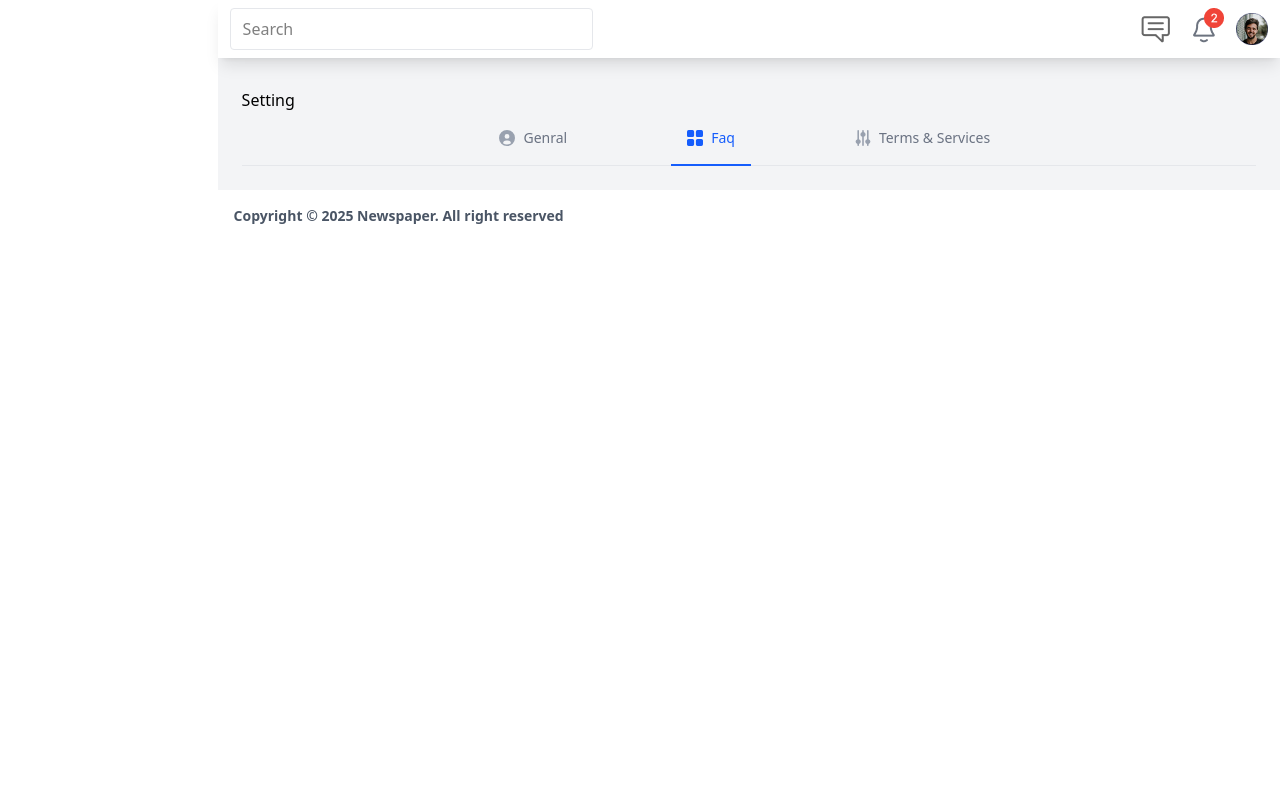
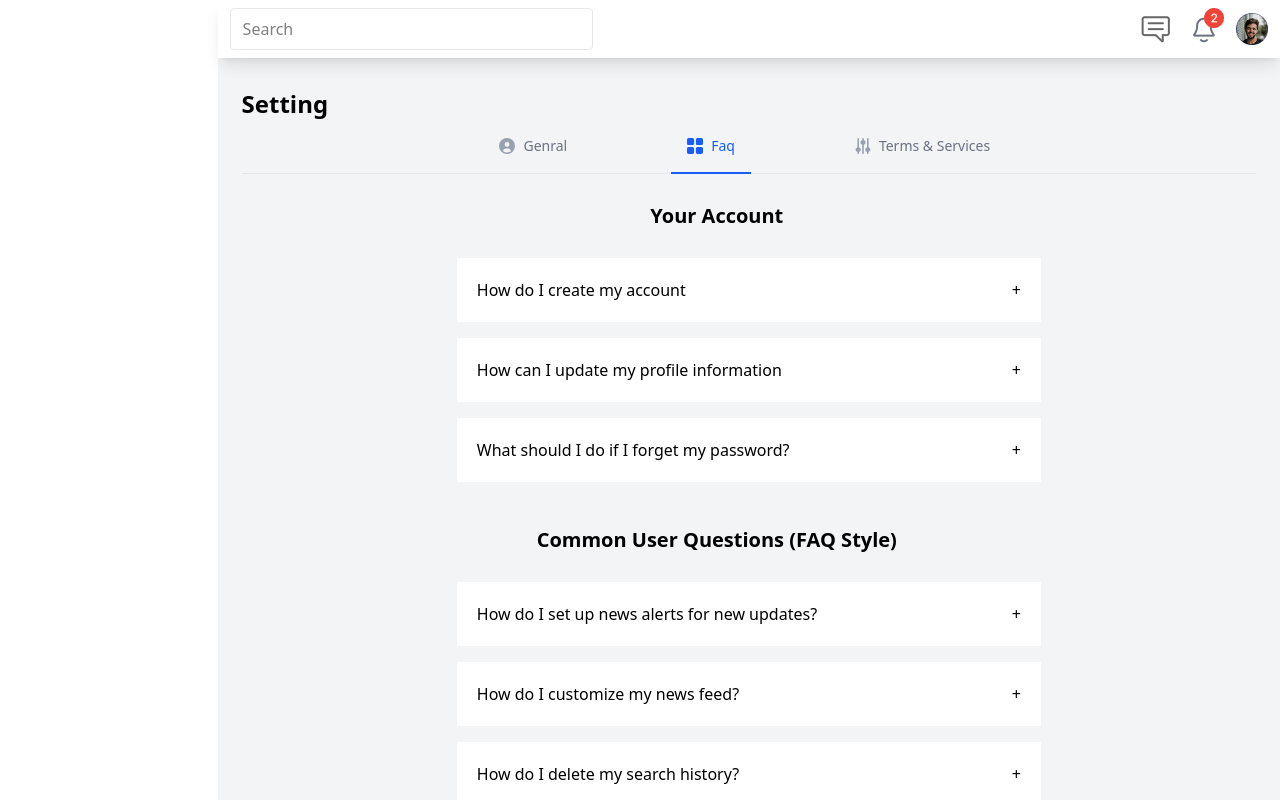
Before and after one commit to Ashvinghugare1/news-portal, a React (Vite) app: page /setting in a window 1280 px wide. Shown: the top 800 px of the page. Built offline with nearby package versions, Linux system fonts and the light colour scheme.

Commit message:
Setting page is created

```diff
--- a/src/Pages/Setting.jsx
+++ b/src/Pages/Setting.jsx
@@ -1,9 +1,10 @@
 import React from 'react'
+import Accordian from '../components/Accordian';
 
 const Setting = () => {
   return (
-    <div className="p-6 pt-22 bg-gray-100">
-      <h1>Setting</h1>
+    <div className="p-6 pt-22 bg-gray-100 w-[100%] ">
+      <h1 className="text-2xl font-semibold ">Setting</h1>
       <div class="border-b border-gray-200 dark:border-gray-700">
         <ul class="flex flex justify-center flex-wrap -mb-px text-sm font-medium text-center text-gray-500 dark:text-gray-400">
           <li class="me-2">
@@ -58,9 +59,25 @@ const Setting = () => {
               Terms & Services
             </a>
           </li>
-
-
         </ul>
+      </div>
+      <div className='flex flex-col justify-center items-center p-2'>
+        <h2 className='pr-21 p-5 text-xl font-semibold'>Your Account</h2>
+        <div>
+            <Accordian question={'How do I create my account'} answer={'abcd'}/>
+            <Accordian question={'How can I update my profile information'} answer={'To update your profile information, go to the "Your Account" section and click on "Edit Profile." Make the necessary changes and save them to keep your details up to date'}/>
+            <Accordian question={'What should I do if I forget my password?'} answer={'abcd'}/>
+        </div>
+      </div>
+      <div className='flex flex-col justify-center items-center p-2'>
+        <h2 className='pr-21 p-5 text-xl font-semibold'>Common User Questions (FAQ Style) </h2>
+        <Accordian question={'How do I set up news alerts for new updates?'} answer={'abcd'}/>
+        <Accordian question={'How do I customize my news feed?'} answer={'abcd'}/>
+        <Accordian question={'How do I delete my search history?'} answer={'abcd'}/>
+        <Accordian question={'Can I filter news based on my interests?'} answer={'abcd'}/>
+        <Accordian question={'How do I enable/disable notifications for breaking news?'} answer={'abcd'}/>
+        <div>
+        </div>
       </div>
     </div>
   );
--- /dev/null
+++ b/src/components/Accordian.jsx
@@ -0,0 +1,19 @@
+import React, { useState } from 'react'
+
+const Accordian = ({question,answer}) => {
+const [click,setClick] = useState(false)
+const clickHandler = ()=>{
+    setClick(!click)
+}
+  return (
+    <div className='p-2 min-w-150'>
+        <div className='flex min-h-10 items-center p-5 bg-white justify-between'>
+            <p>{question}</p>
+            <button onClick={()=>clickHandler()}>+</button>
+        </div>
+        {click && <div className='flex min-h-10 items-center p-5 bg-white justify-between'>{answer}</div>}
+    </div>
+  );
+}
+
+export default Accordian
```
